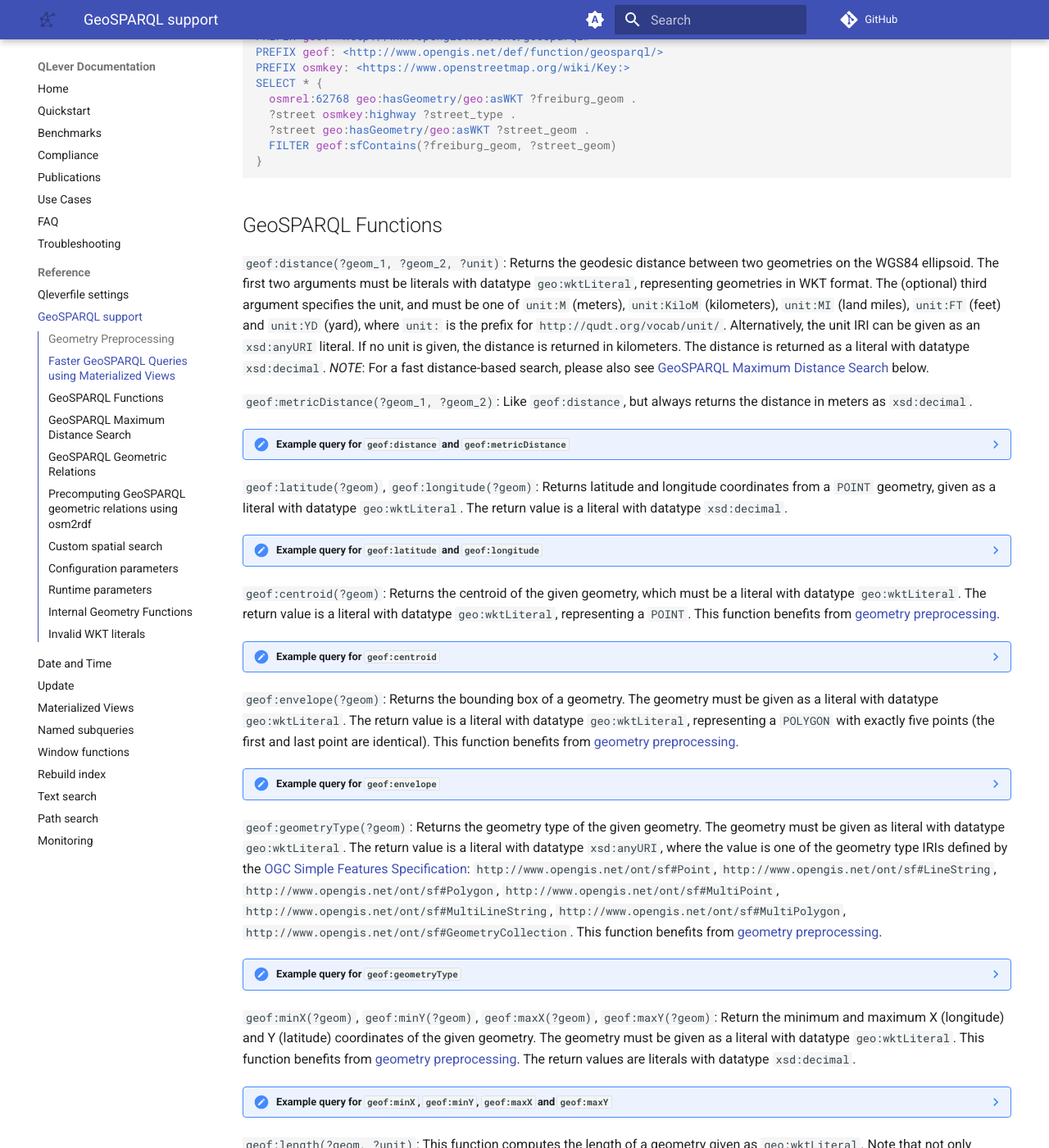
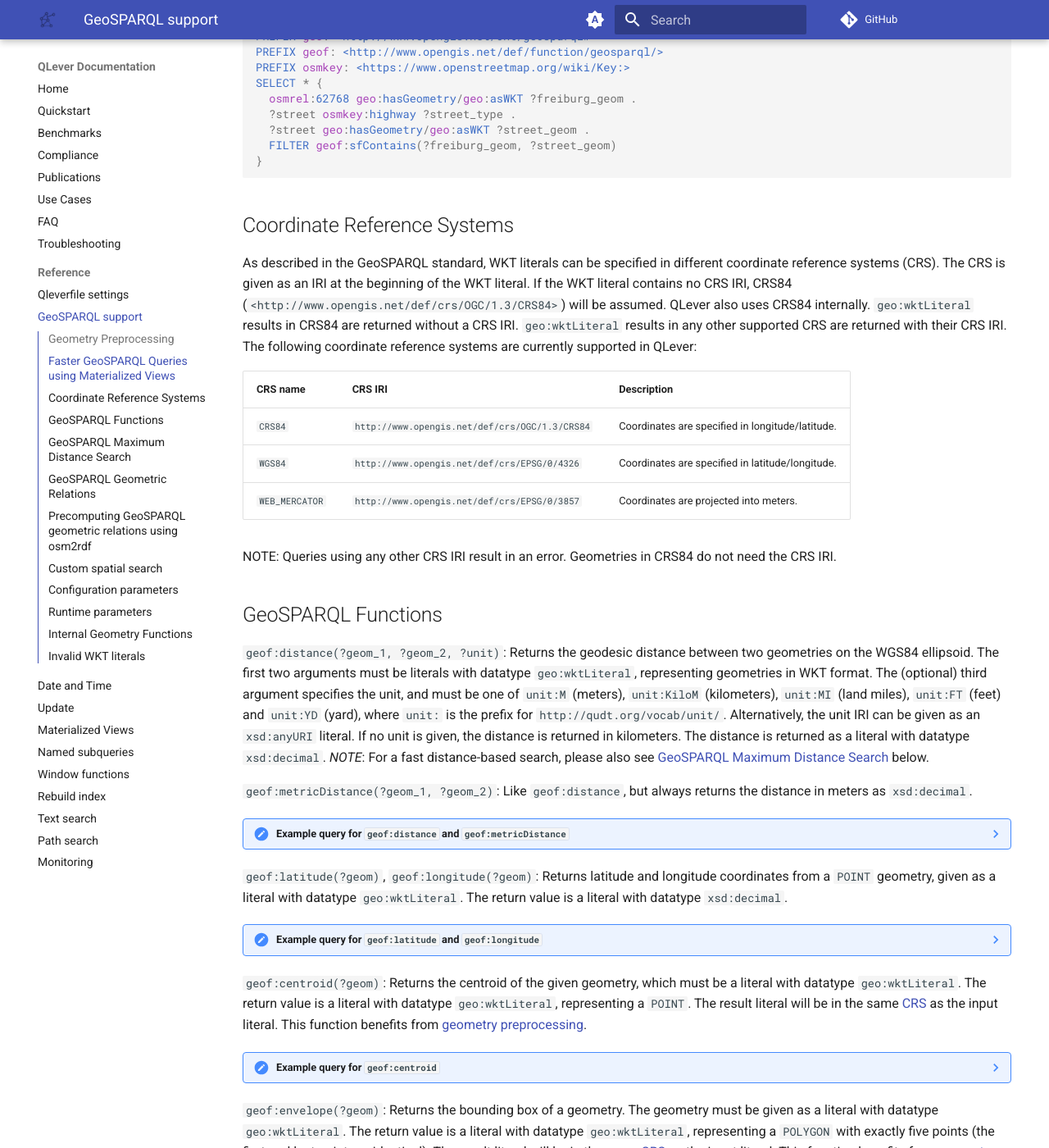
Before and after one commit to qlever-dev/qlever-docs, an MkDocs documentation site: the page built from docs/geosparql.md, in a window 1280 px wide and 1400 px high, scrolled down 1153 px. Shown: the whole window at 82% size. Built offline with MkDocs 1.6.1 and Material for MkDocs 9.7.7, drawn with Linux system fonts in a browser that asks for light colours; plug-ins that fetch from the network failed and are left out; comment, search, counter and statistics services are not loaded; the version menu is left out; some of the changed text lies outside the part shown.

Commit message:
Added CRS type stuff

````diff
--- a/docs/geosparql.md
+++ b/docs/geosparql.md
@@ -6,7 +6,7 @@ This page describes which features from the [OGC GeoSPARQL standard](https://doc
 
 QLever can preprocess geometries to accelerate various queries. This can be requested via the option `VOCABULARY_TYPE = on-disk-compressed-geo-split` in the `[index]` section of your `Qleverfile` for use with `qlever index` or the `--vocabulary-type on-disk-compressed-geo-split` argument of the `qlever-index` binary. Together with an appropriate [materialized view](#geo-matview) preprocessing may provide a drastic performance improvement.
 
-If this option is used, QLever will currently precompute centroid, bounding box, geometry type, number of child geometries, length and area for all WKT literals in the input dataset. These can be used for the respective [GeoSPARQL functions](#geosparql-functions), but also for further optimizations (for example, automatic prefiltering of geometries for more efficient [geometric relation filters](#geosparql-geometric-relations)).
+If this option is used, QLever will currently precompute centroid, bounding box, geometry type, number of child geometries, source [CRS](#coordinate-reference-systems) type, length and area for all WKT literals in the input dataset. These can be used for the respective [GeoSPARQL functions](#geosparql-functions), but also for further optimizations (for example, automatic prefiltering of geometries for more efficient [geometric relation filters](#geosparql-geometric-relations)).
 
 ## Faster GeoSPARQL Queries using Materialized Views
 
@@ -42,6 +42,18 @@ SELECT * {
   FILTER geof:sfContains(?freiburg_geom, ?street_geom)
 }
 ```
+
+## Coordinate Reference Systems
+
+As described in the GeoSPARQL standard, WKT literals can be specified in different coordinate reference systems (CRS). The CRS is given as an IRI at the beginning of the WKT literal. If the WKT literal contains no CRS IRI, CRS84 (`<http://www.opengis.net/def/crs/OGC/1.3/CRS84>`) will be assumed. QLever also uses CRS84 internally. `geo:wktLiteral` results in CRS84 are returned without a CRS IRI. `geo:wktLiteral` results in any other supported CRS are returned with their CRS IRI. The following coordinate reference systems are currently supported in QLever:
+
+| CRS name | CRS IRI | Description |
+|--|--|--|
+| `CRS84` | `http://www.opengis.net/def/crs/OGC/1.3/CRS84` | Coordinates are specified in longitude/latitude. |
+| `WGS84` | `http://www.opengis.net/def/crs/EPSG/0/4326` | Coordinates are specified in latitude/longitude. |
+| `WEB_MERCATOR` | `http://www.opengis.net/def/crs/EPSG/0/3857` | Coordinates are projected into meters. |
+
+NOTE: Queries using any other CRS IRI result in an error. Geometries in CRS84 do not need the CRS IRI.
 
 ## GeoSPARQL Functions
 
@@ -117,37 +129,42 @@ datatype `xsd:decimal`.
 
 `geof:centroid(?geom)`<a id="geof-centroid"></a>: Returns the centroid of the
 given geometry, which must be a literal with datatype `geo:wktLiteral`. The
-return value is a literal with datatype `geo:wktLiteral`, representing a `POINT`.
+return value is a literal with datatype `geo:wktLiteral`, representing a `POINT`. The result literal will be in the same [CRS](#coordinate-reference-systems) as the input literal.
 This function benefits from [geometry preprocessing](#geometry-preprocessing).
 
 ??? note "Example query for `geof:centroid`"
 
-    The centroid should be 3,3.
+    The centroid should be 3,3 for all three. `centroidWGS84` should have the `WGS84` IRI. All inputs describe the same polygon.
 
     ```sparql {data-demo-engine="osm-planet"}
     PREFIX geo: <http://www.opengis.net/ont/geosparql#>
     PREFIX geof: <http://www.opengis.net/def/function/geosparql/>
     SELECT * WHERE {
       BIND(geof:centroid("POLYGON((2 4, 4 4, 4 2, 2 2, 2 4))"^^geo:wktLiteral) AS ?centroid)
+      BIND(geof:centroid("<http://www.opengis.net/def/crs/OGC/1.3/CRS84> POLYGON((2 4, 4 4, 4 2, 2 2, 2 4))"^^geo:wktLiteral) AS ?centroidCRS84)
+      BIND(geof:centroid("<http://www.opengis.net/def/crs/EPSG/0/4326> POLYGON((4 2, 4 4, 2 4, 2 2, 4 2))"^^geo:wktLiteral) AS ?centroidWGS84)
     }
     ```
 
 `geof:envelope(?geom)`<a id="geof-envelope"></a>: Returns the bounding box of a geometry. The geometry
 must be given as a literal with datatype `geo:wktLiteral`. The return value is
 a literal with datatype `geo:wktLiteral`, representing a `POLYGON` with exactly
-five points (the first and last point are identical). This function benefits
+five points (the first and last point are identical). The result literal will be in the same [CRS](#coordinate-reference-systems) as the input literal. This function benefits
 from [geometry preprocessing](#geometry-preprocessing).
 
 ??? note "Example query for `geof:envelope`"
 
-    The envelope of the given `LINESTRING` should be the rectangle with corners (2,4),
-    (8,4), (8,6), (2,6), (2,4).
+    The envelope of first two given `LINESTRING` should be the rectangle with corners (2,4),
+    (8,4), (8,6), (2,6), (2,4). The third one should have the WGS84 IRI and the corners (4,2),
+    (4,8), (6,8), (6,2), (4,2). All inputs describe the same line. TODO: check for correctness
 
     ```sparql {data-demo-engine="osm-planet"}
     PREFIX geo: <http://www.opengis.net/ont/geosparql#>
     PREFIX geof: <http://www.opengis.net/def/function/geosparql/>
     SELECT * {
       BIND(geof:envelope("LINESTRING(2 4, 8 6)"^^geo:wktLiteral) AS ?envelope)
+      BIND(geof:envelope("<http://www.opengis.net/def/crs/OGC/1.3/CRS84> LINESTRING(2 4, 8 6)"^^geo:wktLiteral) AS ?envelopeCRS84)
+      BIND(geof:envelope("<http://www.opengis.net/def/crs/EPSG/0/4326> LINESTRING(4 2, 6 8)"^^geo:wktLiteral) AS ?envelopeWGS84)
     }
     ```
 
@@ -174,6 +191,28 @@ from [geometry preprocessing](#geometry-preprocessing).
     PREFIX geo: <http://www.opengis.net/ont/geosparql#>
     SELECT * {
       BIND(geof:geometryType("LINESTRING(2 4, 8 6)"^^geo:wktLiteral) AS ?geometryType)
+    }
+    ```
+
+`geof:getSRID(?geom)`<a id="geof-geometrytype"></a>: Returns the spatial reference system IRI of the given geometry if supported by QLever (see [CRS](#coordinate-reference-systems)).
+The geometry must be given as literal with datatype `geo:wktLiteral`. The
+return value is a literal with datatype `xsd:anyURI`, where the value is one of
+the CRS type IRIs:
+`http://www.opengis.net/def/crs/OGC/1.3/CRS84`,
+`http://www.opengis.net/def/crs/EPSG/0/4326`,
+`http://www.opengis.net/def/crs/EPSG/0/3857`. This function benefits
+from [geometry preprocessing](#geometry-preprocessing).
+
+??? note "Example query for `geof:getSRID`"
+
+    The results should be the default (CRS84) `"http://www.opengis.net/def/crs/OGC/1.3/CRS84"^^xsd:anyURI` and WGS84 `"http://www.opengis.net/def/crs/EPSG/0/4326"^^xsd:anyURI`.
+
+    ```sparql {data-demo-engine="osm-planet"}
+    PREFIX geof: <http://www.opengis.net/def/function/geosparql/>
+    PREFIX geo: <http://www.opengis.net/ont/geosparql#>
+    SELECT * {
+      BIND(geof:getSRID("LINESTRING(2 4, 8 6)"^^geo:wktLiteral) AS ?crs84)
+      BIND(geof:getSRID("<http://www.opengis.net/def/crs/EPSG/0/4326> LINESTRING(4 2, 6 8)"^^geo:wktLiteral) AS ?wgs84)
     }
     ```
 
@@ -287,7 +326,7 @@ literals with datatype `xsd:decimal`.
     LIMIT 100
     ```
 
-`geof:geometryN(?geom, ?n)`<a id="geof-geometryn"></a>: This function returns the n-th child geometry contained in a geometry of a collection type (`MULTIPOINT`, `MULTILINESTRING`, `MULTIPOLYGON` or `GEOMETRYCOLLECTION`) given as `geo:wktLiteral`. The child geometries are indexed starting with `1`. For single geometries (`POINT`, `LINESTRING`, `POLYGON`) the geometry itself is returned at index `1`. For valid geometries and indices the result is a literal with `geo:wktLiteral` datatype, for invalid indices it is `UNDEF`.
+`geof:geometryN(?geom, ?n)`<a id="geof-geometryn"></a>: This function returns the n-th child geometry contained in a geometry of a collection type (`MULTIPOINT`, `MULTILINESTRING`, `MULTIPOLYGON` or `GEOMETRYCOLLECTION`) given as `geo:wktLiteral`. The child geometries are indexed starting with `1`. For single geometries (`POINT`, `LINESTRING`, `POLYGON`) the geometry itself is returned at index `1`. For valid geometries and indices the result is a literal with `geo:wktLiteral` datatype, for invalid indices it is `UNDEF`. The result literal will be in the same [CRS](#coordinate-reference-systems) as the input literal.
 
 ??? note "Example query for `geof:geometryN`"
 
@@ -298,6 +337,11 @@ literals with datatype `xsd:decimal`.
       BIND (geof:geometryN("MULTIPOINT(1 2,3 4,5 6,7 8)"^^geo:wktLiteral, 4) AS ?wkt1) # POINT(7 8)
       BIND (geof:geometryN("MULTILINESTRING((1 2,3 4),(5 6,7 8,9 0))"^^geo:wktLiteral, 2) AS ?wkt2) # LINESTRING(5 6,7 8,9 0)
       BIND (geof:geometryN("POINT(3 4)"^^geo:wktLiteral, 1) AS ?wkt3) # POINT(3 4)
+      BIND (geof:geometryN("<http://www.opengis.net/def/crs/OGC/1.3/CRS84> POINT(3 4)"^^geo:wktLiteral, 1) AS ?wkt4) # POINT(3 4)
+      BIND (geof:geometryN("<http://www.opengis.net/def/crs/EPSG/0/3857> POINT(333958.47237 445640.10965)"^^geo:wktLiteral, 1) AS ?wkt5)
+      # <http://www.opengis.net/def/crs/EPSG/0/3857> POINT(333958.47237 445640.10965)
+      BIND (geof:geometryN("<http://www.opengis.net/def/crs/EPSG/0/4326> MULTIPOINT(2 1,4 3,6 5,8 7)"^^geo:wktLiteral, 4) AS ?wkt6)
+      # <http://www.opengis.net/def/crs/EPSG/0/4326> POINT(8 7)
     }
     ```
 
````
